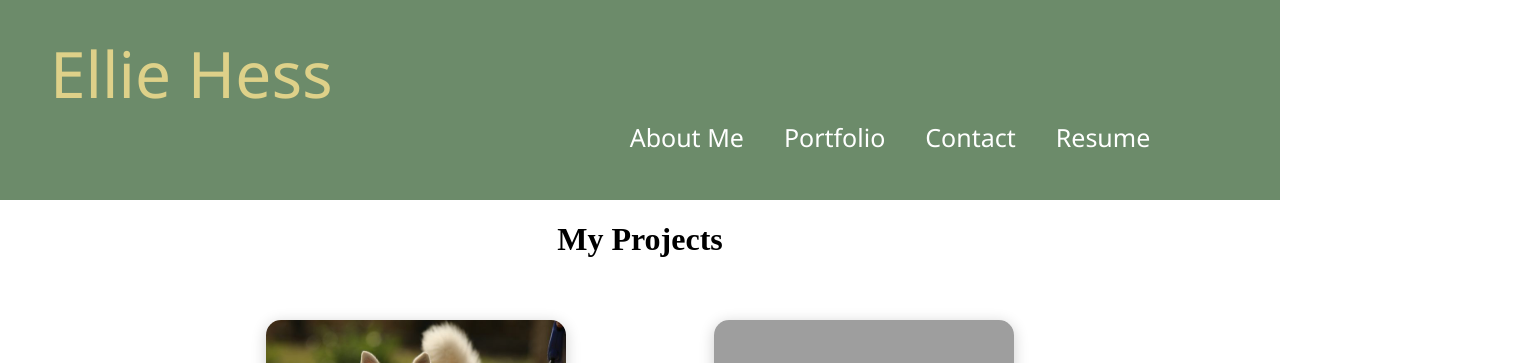
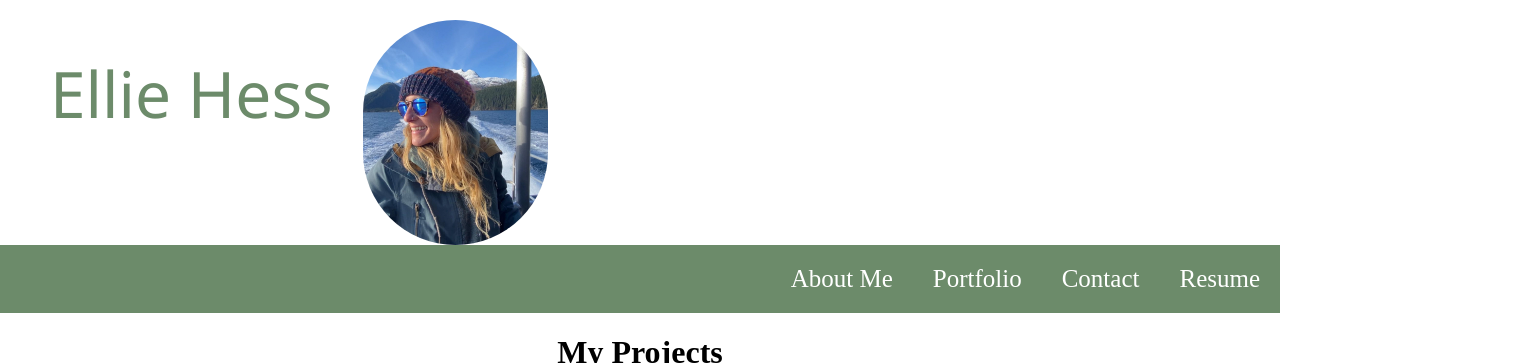
Before and after one commit to elliehess/React-Portfolio, a React (Create React App) app in the folder react-portfolio/: page /portfolio in a window 1280 px wide. Shown: the top 363 px of the page, 1530 px wide, since content can reach past the window. Built offline with nearby package versions, Linux system fonts and the light colour scheme; grey boxes are pictures that could not be loaded.

Commit message:
avatar photo added

```diff
--- a/react-portfolio/src/App.js
+++ b/react-portfolio/src/App.js
@@ -8,8 +8,6 @@ import Resume from './pages/Resume';
 import Navbar from './components/Navbar';
 import Footer from './components/Footer';
 import ProjectDisplay from './pages/ProjectDisplay'
-import avatar from '../src/assets/avatar.jpg';
-
 
 
 
@@ -17,7 +15,7 @@ function App() {
   return (
     <div className="App">
       <Router>
-        <Header image={avatar}/>
+        <Header />
         <Navbar/>
         <Routes>
           <Route path = "/" element={<AboutMe />} />
--- a/react-portfolio/src/components/Header.js
+++ b/react-portfolio/src/components/Header.js
@@ -1,10 +1,15 @@
 import React from 'react';
+import Avatar from '../assets/avatar.jpg'
+
 
 import '../styles/Header.css'
 function Header(){
     return (
         <header className='header'>
             <div className='headertitle'>Ellie Hess</div>
+            <div className='avatar'><img src={Avatar} alt="woman"
+            style={{ width: 185, height: 225, borderRadius: '110px'}}/>
+            </div>
         </header>
     )
 }
--- a/react-portfolio/src/components/Navbar.js
+++ b/react-portfolio/src/components/Navbar.js
@@ -2,6 +2,7 @@ import React, {useEffect, useState} from 'react';
 import {Link, useLocation} from 'react-router-dom';
 import '../styles/Navbar.css';
 import {FaAlignJustify} from 'react-icons/fa';
+
 function Navbar(){
     const [expandNavbar, setExpandNavbar] = useState(false);
     const location = useLocation();
@@ -14,11 +15,12 @@ function Navbar(){
     return (
         <div className='navbar' id={expandNavbar ? 'open': 'close'}>
             <div className='toggleButton'>
-                <button onClick={()=> {setExpandNavbar((prev) => !prev)}}><FaAlignJustify/></button>
+                <button onClick={()=> {setExpandNavbar((prev) => !prev)}}>
+                <FaAlignJustify/></button>
             </div>
             <div className='links'>
                 <Link to ='/'>About Me </Link>
-                 <Link to ='/portfolio'>Portfolio </Link>
+                 <Link to ='/Portfolio'>Portfolio </Link>
                 <Link to ='/contact'>Contact </Link>
                 <Link to ='/resume'>Resume</Link>
             </div>
--- a/react-portfolio/src/styles/Header.css
+++ b/react-portfolio/src/styles/Header.css
@@ -1,25 +1,29 @@
 .header {
     width: 100%;
-    height: 100px;
-    background: #6c8b6a;
     display: flex;
-    /* justify-content: center;
-    align-items: center;
-    flex-direction: column; */
   }
 
   .headertitle {
     font-size: 64px;
     font-family: "Segoe UI", Tahoma, Geneva, Verdana, sans-serif;
-    color: #ded189;
+    color: #6c8b6a;
     display: flex;
     align-items: flex-start;
     padding-left: 50px;
-    padding-top: 30px;
+    padding-top: 50px;
+  }
+
+  .avatar{
+    display: flex;
+    padding-left: 30px;
+    padding-top: 20px;
   }
 
   @media only screen and (max-width: 600px) {
     .footer svg {
       font-size: 50px;
     }
+    .avatar {
+        display: none;
+    }
   }
--- a/react-portfolio/src/styles/Navbar.css
+++ b/react-portfolio/src/styles/Navbar.css
@@ -1,6 +1,6 @@
+
 .navbar {
     width: 100%;
-    height: 100px;
     background: #6c8b6a;
   }
 
@@ -8,10 +8,8 @@
     width: 100%;
     height: 100%;
     display: flex;
-    padding-left: 250px;
-    justify-content: center;
+    justify-content: flex-end;
     color: white;
-    font-family: "Segoe UI", Tahoma, Geneva, Verdana, sans-serif;
   }
 
   .navbar a {
```
